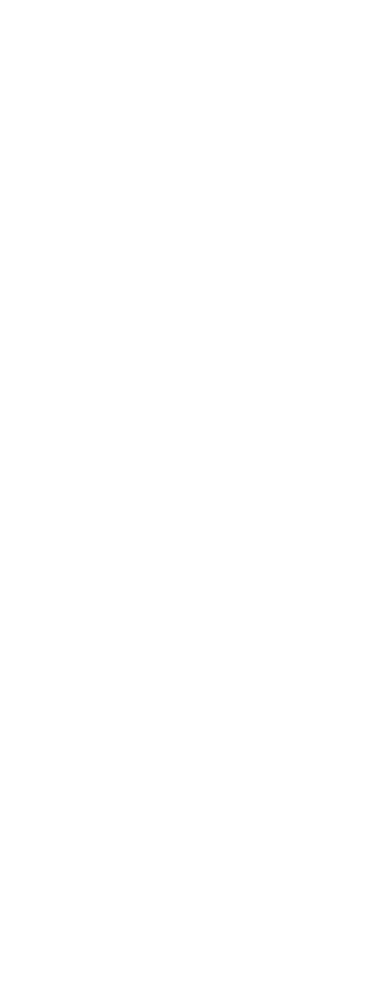
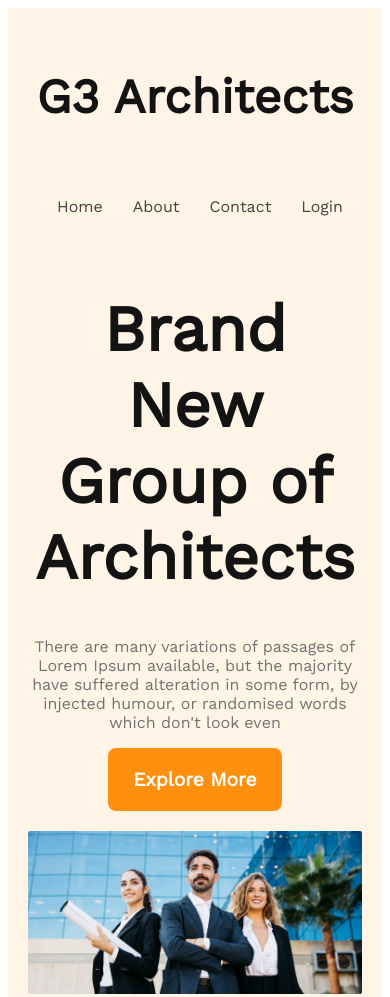
Before and after one commit to Git-Ratikul-Islam/Architecture-practice-responsive, a plain HTML site: page index.html in a window 390 px wide. Shown: the top 997 px of the page. Before the commit the page ends 844 px from the top, so only its background shows below. Drawn offline with nearby package versions, Linux system fonts and the light colour scheme.

Commit message:
mobile-and-medium-section-responsive-done

```diff
--- a/index.html
+++ b/index.html
@@ -5,10 +5,33 @@
       <meta charset="UTF-8">
       <meta name="viewport" content="width=device-width, initial-scale=1.0">
       <title>Architecture</title>
+      <link rel="stylesheet" href="style.css">
 </head>
 
 <body>
       <header>
+            <nav class="nav-title">
+                  <h2>G3 Architects</h2>
+                  <ul>
+                        <li><a href="">Home</a></li>
+                        <li><a href="">About</a></li>
+                        <li><a href="">Contact </a></li>
+                        <li><a href="">Login</a></li>
+                  </ul>
+            </nav>
+            <div class="banner">
+                  <div class="banner-content">
+                        <h1 class="banner-title">Brand New
+                              Group of Architects
+                        </h1>
+                        <p class="banner-description">There are many variations of passages of Lorem Ipsum available,
+                              but the
+                              majority have suffered
+                              alteration in some form, by injected humour, or randomised words which don't look even</p>
+                        <button class="btn-primary">Explore More</button>
+                  </div>
+                  <img src="images/banner.png" alt="">
+            </div>
 
       </header>
       <main>
--- /dev/null
+++ b/style.css
@@ -0,0 +1,108 @@
+@import url('https://fonts.googleapis.com/css2?family=Josefin+Sans&family=Lato&family=Oswald&family=Roboto+Condensed&family=Work+Sans:ital,wght@0,400;1,500&display=swap');
+
+* {
+      font-family: 'Josefin Sans', sans-serif;
+      font-family: 'Lato', sans-serif;
+      font-family: 'Oswald', sans-serif;
+      font-family: 'Roboto Condensed', sans-serif;
+      font-family: 'Work Sans', sans-serif;
+}
+
+/* shared styles */
+.btn-primary {
+      padding: 20px 25px;
+      border-radius: 8px;
+      background: #FF900E;
+      border: none;
+      color: #FFFFFF;
+      font-size: 1.2rem;
+      font-weight: 600;
+      cursor: pointer;
+}
+
+
+
+
+/* Header styles */
+header {
+      background: rgba(255, 144, 14, 0.10);
+      padding: 50px 240px;
+}
+
+nav {
+      display: flex;
+      justify-content: space-around;
+      align-items: center;
+}
+
+.nav-title {
+      color: #131313;
+      text-align: center;
+      font-size: 2rem;
+      font-weight: 700;
+
+}
+
+nav>ul {
+      display: flex;
+}
+
+nav li {
+      list-style: none;
+      margin-right: 30px;
+      font-weight: 500;
+      font-size: 1rem;
+}
+
+nav li a {
+      text-decoration: none;
+      color: #424242;
+}
+
+/* banner style */
+
+.banner-content {
+      max-width: 800px;
+      text-align: center;
+      margin: 0 auto;
+}
+
+.banner-title {
+      color: #131313;
+      font-size: 64px;
+      font-weight: 700;
+
+}
+
+.banner-description {
+      color: #727272;
+
+}
+
+.banner img {
+      margin-top: 20px;
+      width: 100%;
+}
+
+
+/* responsive area starts */
+
+@media screen and (max-width:576px) {
+      header {
+            padding: 20px;
+      }
+
+      nav {
+            flex-direction: column;
+      }
+}
+
+
+/* medium devices */
+
+@media screen and (min-width:576px) and (max-width:960px) {
+
+      nav {
+            flex-direction: column;
+      }
+}
```
Also changed, not shown: images/architect.png (added), images/banner.png (added), images/icons/customers.png (added), images/icons/email.png (added), images/icons/projects.png (added), images/icons/ribon.png (added), images/sponsors/amazon.png (added), images/sponsors/figma.png (added), images/sponsors/google.png (added), images/sponsors/spotify.png (added), images/sponsors/telerama.png (added), images/team1.png (added), images/team2.png (added), images/team3.png (added), 1 more files.
